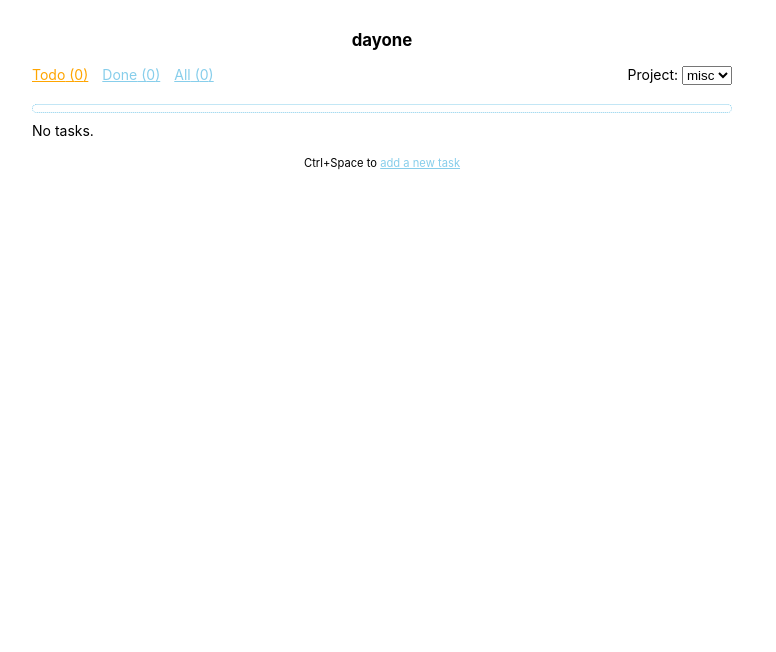
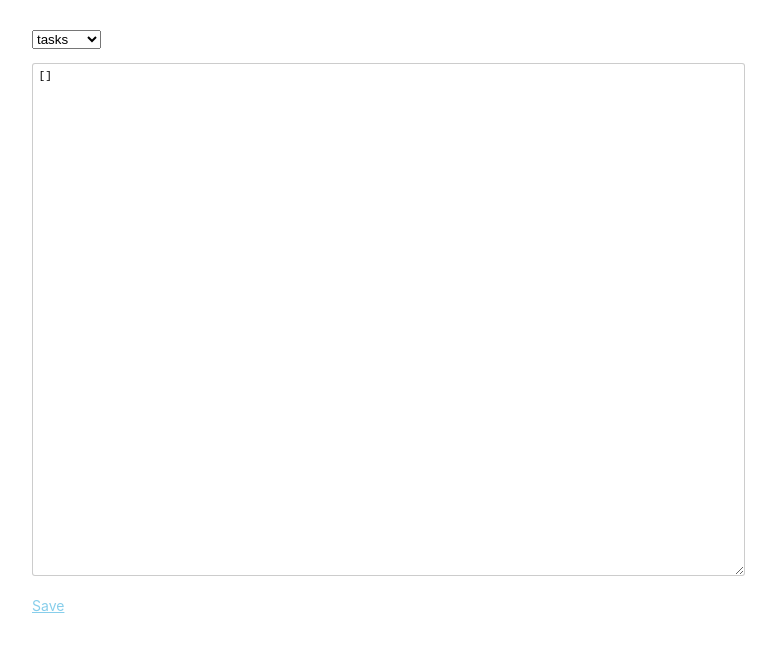
Before and after one commit to chandru89new/dayone, a React (Create React App) app: page /raw in a window 1280 px wide. Shown: the top 652 px of the page, without its empty margins (258-1034 px from the left). Built offline with nearby package versions, Linux system fonts and the light colour scheme.

Commit message:
adds a raw editor in dev mode

```diff
--- a/src/App.js
+++ b/src/App.js
@@ -9,6 +9,7 @@ import { BrowserRouter as Router, Switch, Route } from "react-router-dom";
 import { Provider } from "react-redux";
 import { createStore } from "redux";
 import { store as todos } from "./store/todos";
+import RawForms from "./comps/rawforms";
 const store = createStore(todos);
 
 function App() {
@@ -17,6 +18,10 @@ function App() {
       <Router>
         <div className="app">
           <Switch>
+            <Route exact path="/raw">
+              {process.env.NODE_ENV === "development" && <RawForms />}
+              {process.env.NODE_ENV !== "development" && <Redirector />}
+            </Route>
             <Route exact path="/:project/:type">
               <Header />
               <Progress />
--- /dev/null
+++ b/src/comps/rawforms/index.js
@@ -0,0 +1,43 @@
+import React, { useState, useEffect } from "react";
+import "./style.sass";
+
+const getData = key => JSON.parse(localStorage.getItem(key));
+const setD = key => content => localStorage.setItem(key, content);
+const beautify = string => JSON.stringify(string, null, 2);
+const pipe = (...fns) => arg => fns.reduce((val, currFn) => currFn(val), arg);
+
+function RawForms() {
+  const [data, setData] = useState({ key: "tasks" });
+  const [contents, setContents] = useState({ data: "" });
+  const changeContent = e => setContents({ data: e.target.value });
+  const changeData = e => setData({ key: e.target.value });
+
+  const saveContent = () => {
+    setD(data.key)(contents.data);
+  };
+
+  useEffect(() => {
+    const c = pipe(getData, beautify)(data.key);
+    setContents({ data: c });
+  }, [data]);
+
+  return (
+    <div className="raw-container">
+      <div>
+        <select defaultValue={data} onChange={changeData}>
+          <option value="tasks">tasks</option>
+          <option value="projects">projects</option>
+        </select>
+      </div>
+      <div>
+        <textarea value={contents.data} onChange={changeContent}></textarea>
+      </div>
+      <div>
+        <a href="#" onClick={saveContent}>
+          Save
+        </a>
+      </div>
+    </div>
+  );
+}
+export default RawForms;
--- /dev/null
+++ b/src/comps/rawforms/style.sass
@@ -0,0 +1,14 @@
+.raw-container
+  > div + div
+    margin-top: 1em
+  textarea
+    border-radius: 3px
+    font-size: 0.8em
+    font-family: monospace
+    width: 100%
+    min-height: 500px
+    padding: 0.5em
+    border-color: rgba(black, 0.2)
+    &:focus
+      outline: none
+      border-color: rgba(black, 0.6)
```
